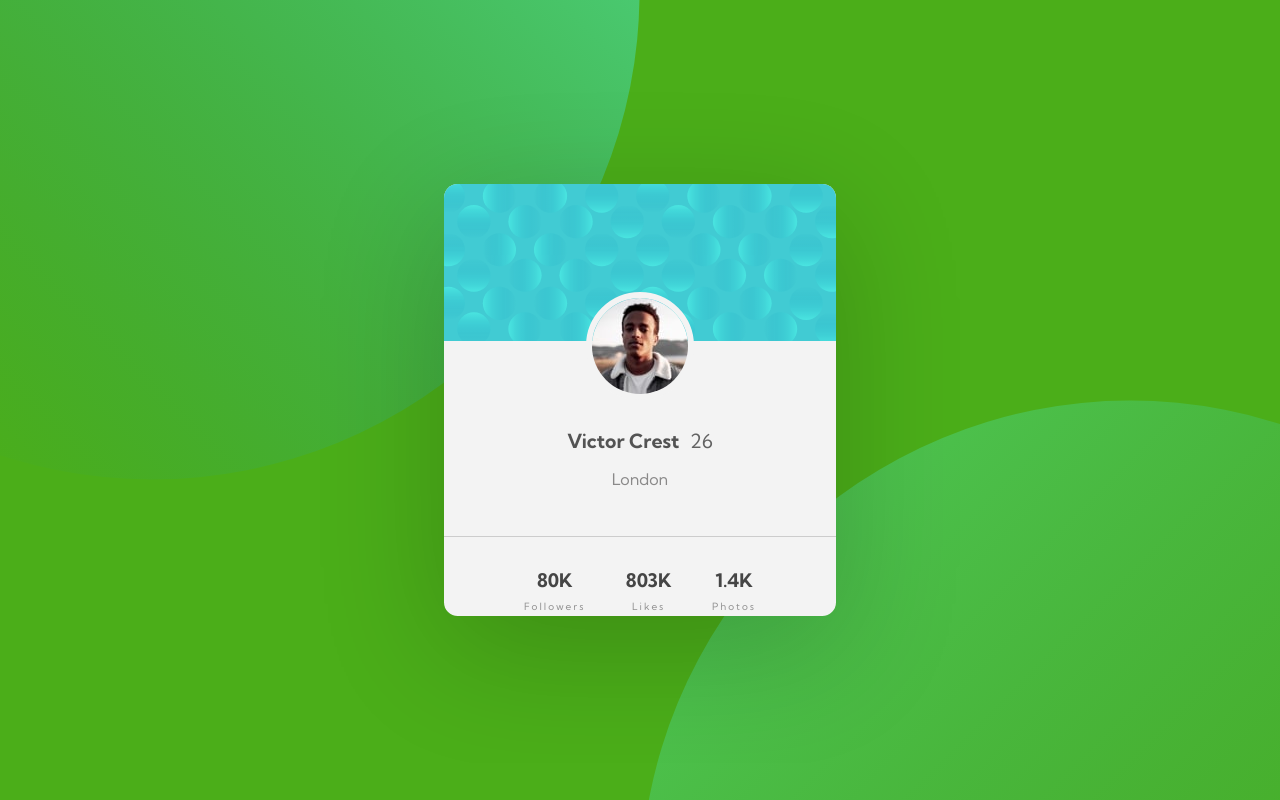
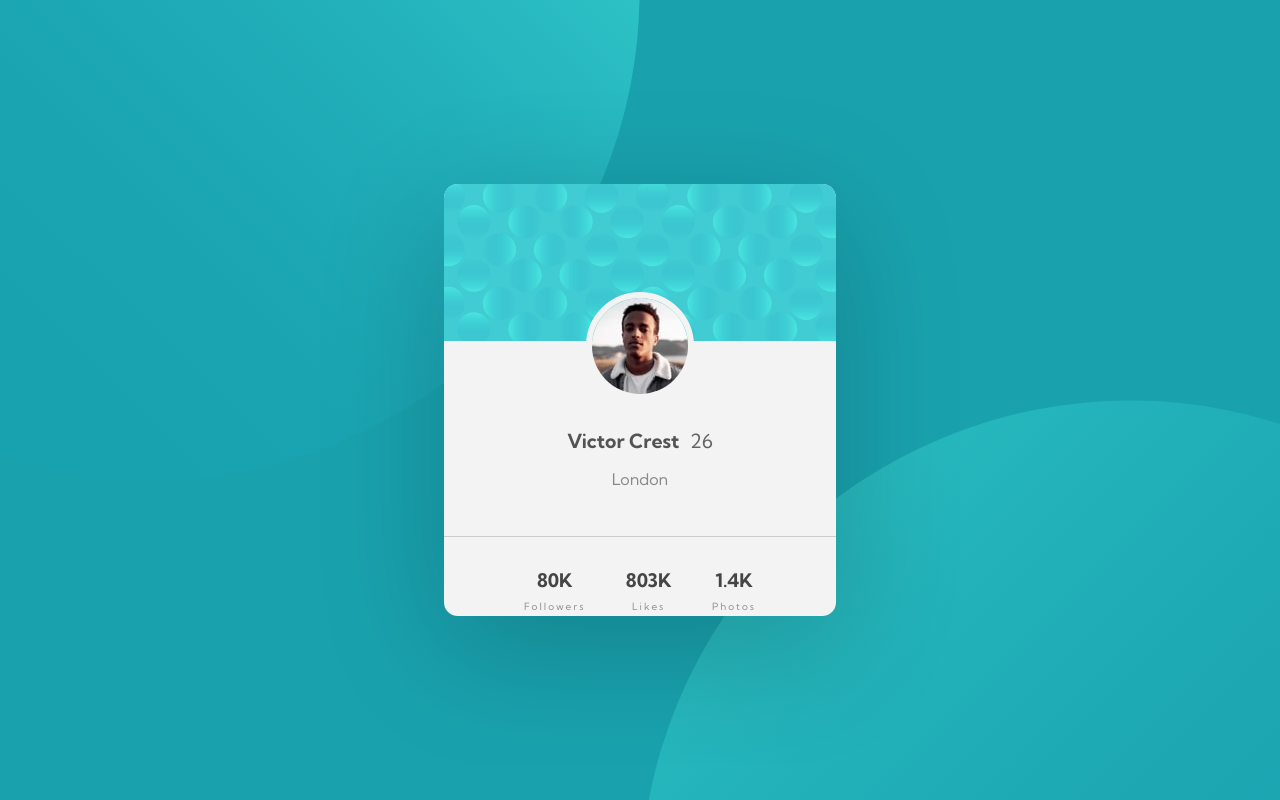
Before and after one commit to nikkajayme/profilecardcomponent, a plain HTML site: page index.html in a window 1280 px wide. Drawn offline with nearby package versions, Linux system fonts and the light colour scheme; files that its build step writes are made by us from their sources.

Commit message:
Update _globals.scss

```diff
--- a/scss/_globals.scss
+++ b/scss/_globals.scss
@@ -14,7 +14,7 @@ body {
     align-items: center;
     justify-content: center;
     min-height: 100vh;
-    background: url(/images/bg-pattern-top.svg), url(/images/bg-pattern-bottom.svg), hsl(100, 75%, 39%);
+    background: url(/images/bg-pattern-top.svg), url(/images/bg-pattern-bottom.svg), hsl(185, 75%, 39%);
     background-repeat: no-repeat;
     background-position: right calc(50vw) bottom calc(40vh), left calc(50vw) top calc(50vh);
     font-family: 'Kumbh Sans', sans-serif;
```
